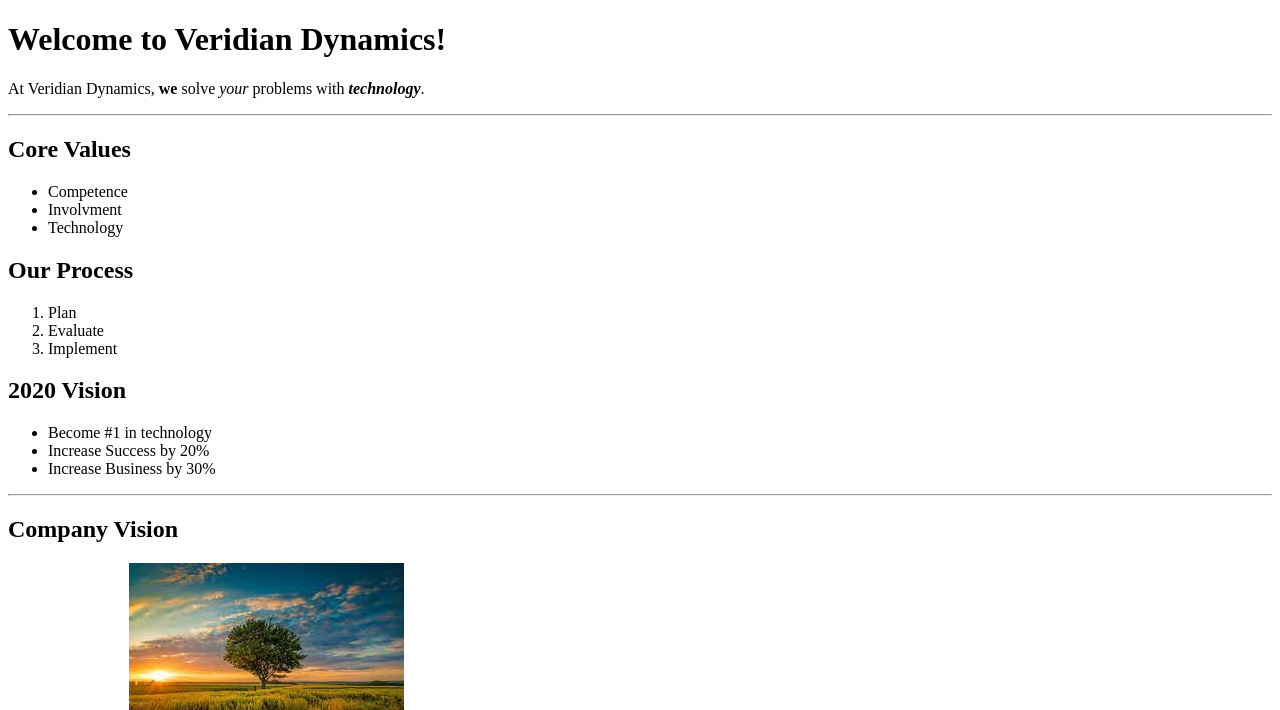
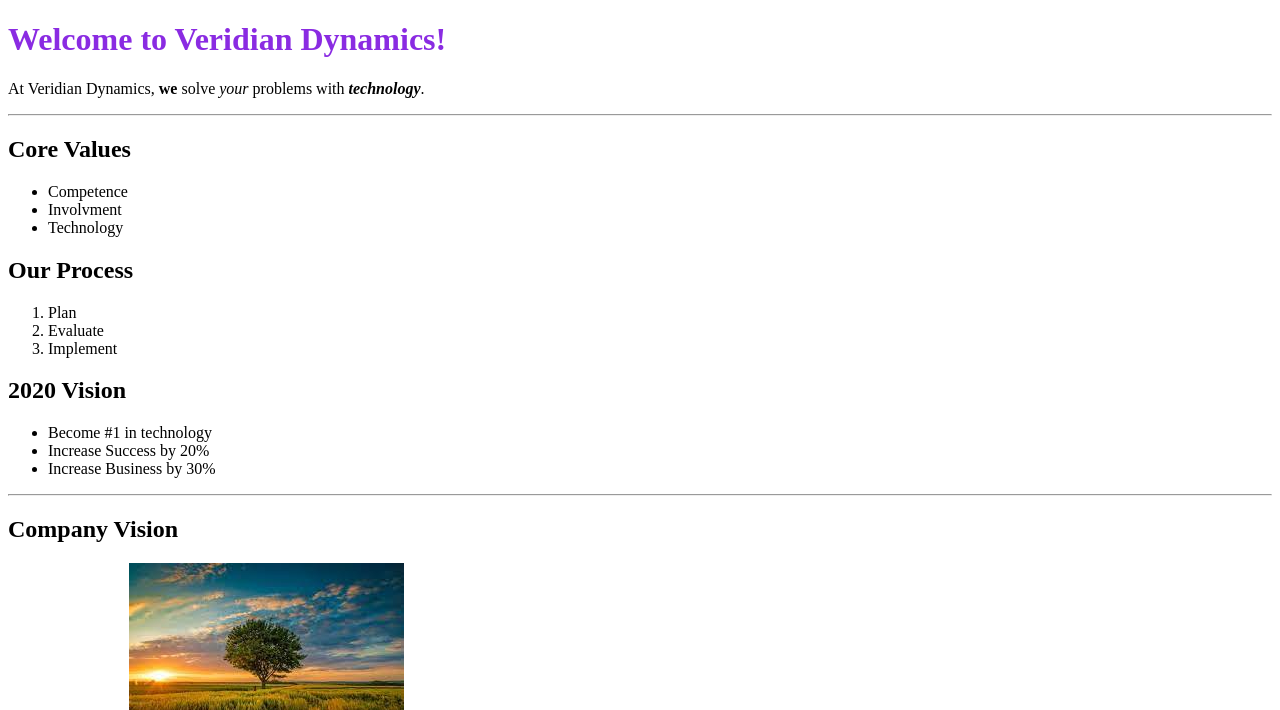
Before and after one commit to MiguelG87/codeup-web-exercises, a plain HTML site: page welcome.html in a window 1280 px wide. Shown: the top 710 px of the page. Drawn offline with Linux system fonts and the light colour scheme.

Commit message:
Intro to CSS

```diff
--- /dev/null
+++ b/css/style.css
@@ -0,0 +1,4 @@
+.fancy-header{
+    color: blueviolet;
+    text-decoration: blue;
+}
--- a/welcome.html
+++ b/welcome.html
@@ -6,7 +6,8 @@
 </head>
 <body>
     <header>
-        <h1 id="top">Welcome to Veridian Dynamics!</h1>
+        <link rel="stylesheet" href="css/style.css">
+        <h1 id="top" class="fancy-header">Welcome to Veridian Dynamics!</h1>
         <p>At Veridian Dynamics, <strong>we</strong> solve <em>your</em> problems with <strong><em>technology</em></strong>.</p>
     </header>
     <hr>
```
Also changed, not shown: loops.html (+1 -1 lines).
